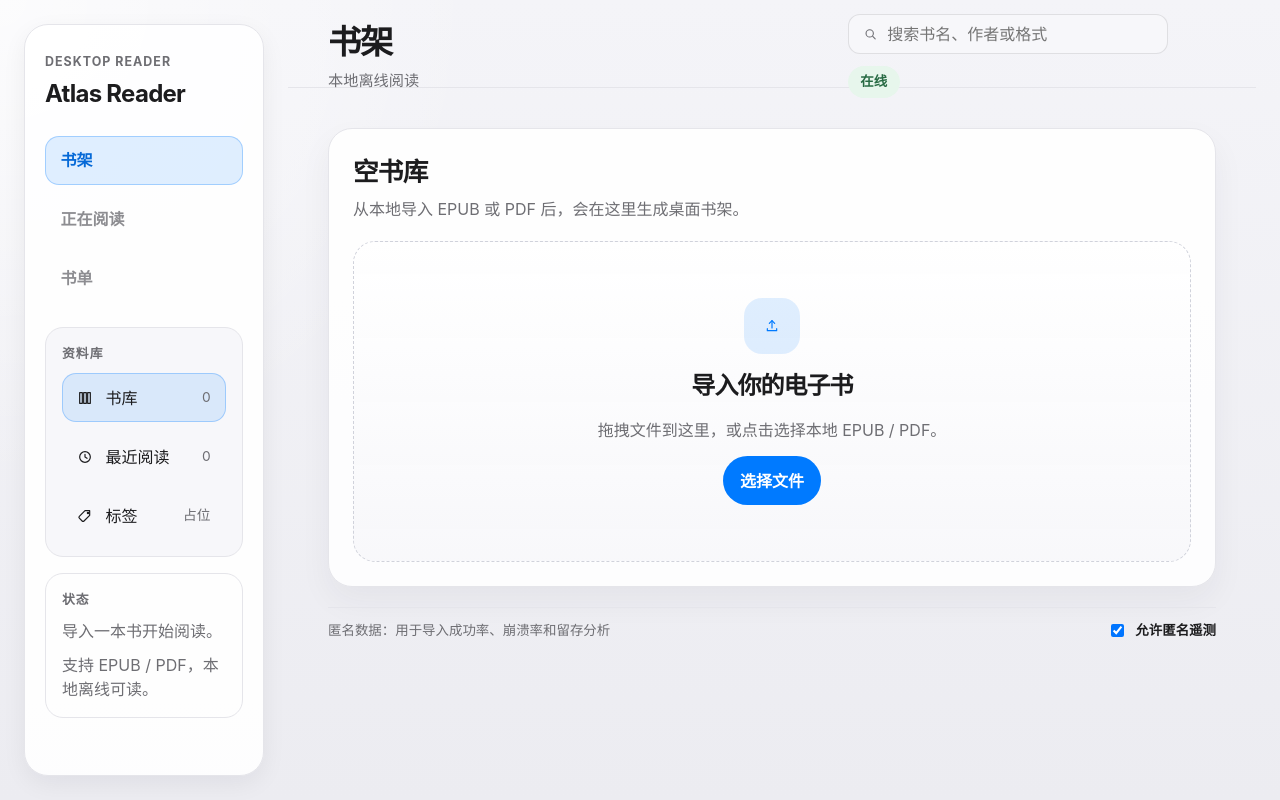
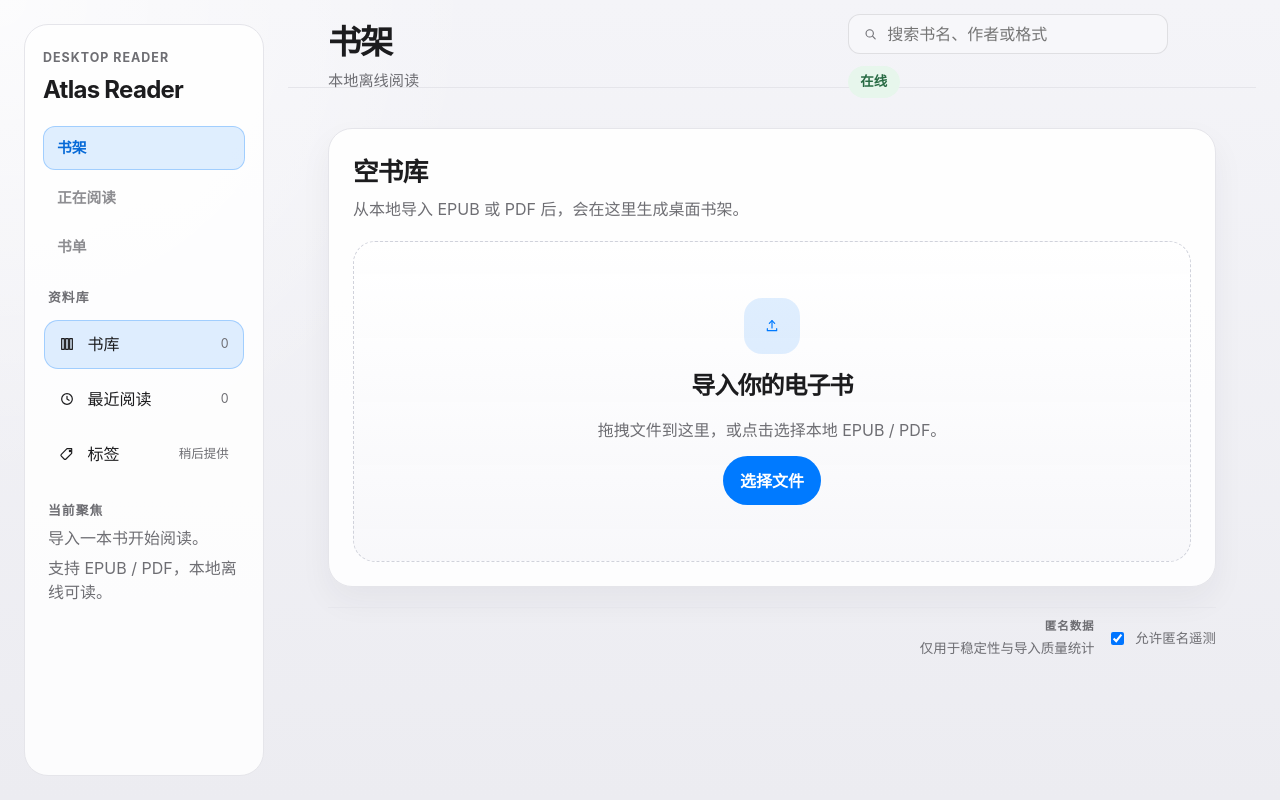
Before and after one commit to Quentinbest/ebook-reader-web-mvp, a React (Vite) app: page /library in a window 1280 px wide. Built offline with nearby package versions, Linux system fonts and the light colour scheme.

Commit message:
refactor(desktop): soften library navigation chrome

```diff
--- a/src/components/TelemetryNotice.tsx
+++ b/src/components/TelemetryNotice.tsx
@@ -1,12 +1,20 @@
 type TelemetryNoticeProps = {
   value: boolean;
   onChange: (next: boolean) => Promise<void>;
+  variant?: "default" | "compact";
 };
 
-export default function TelemetryNotice({ value, onChange }: TelemetryNoticeProps): JSX.Element {
+export default function TelemetryNotice({
+  value,
+  onChange,
+  variant = "default"
+}: TelemetryNoticeProps): JSX.Element {
   return (
-    <div className="telemetry-notice">
-      <p>匿名数据：用于导入成功率、崩溃率和留存分析</p>
+    <div className={`telemetry-notice ${variant === "compact" ? "telemetry-notice--compact" : ""}`.trim()}>
+      <div className="telemetry-notice__copy">
+        <strong>匿名数据</strong>
+        <p>{variant === "compact" ? "仅用于稳定性与导入质量统计" : "用于导入成功率、崩溃率和留存分析"}</p>
+      </div>
       <label>
         <input
           type="checkbox"
--- a/src/pages/LibraryPage.tsx
+++ b/src/pages/LibraryPage.tsx
@@ -138,7 +138,7 @@ export default function LibraryPage(): JSX.Element {
       }
       sidebar={
         <>
-          <section className="books-sidebar-group" aria-label="书架分组">
+          <section className="books-sidebar-group books-sidebar-group--library-nav" aria-label="书架分组">
             <h2>资料库</h2>
             <button
               type="button"
@@ -165,16 +165,16 @@ export default function LibraryPage(): JSX.Element {
             >
               <TagIcon />
               标签
-              <span>占位</span>
+              <span>稍后提供</span>
             </button>
           </section>
 
-          <section className="books-sidebar-group books-sidebar-group--muted">
-            <h2>状态</h2>
+          <section className="books-sidebar-group books-sidebar-group--library-status books-sidebar-group--muted">
+            <h2>当前聚焦</h2>
             {currentBook ? (
               <>
                 <p className="books-sidebar-group__title">{currentBook.title}</p>
-                <p>{currentBookProgress}% 已读</p>
+                <p>{currentBookProgress}% 已读 · {currentBook.author || "未知作者"}</p>
               </>
             ) : (
               <p>导入一本书开始阅读。</p>
@@ -201,6 +201,7 @@ export default function LibraryPage(): JSX.Element {
             </section>
 
             <TelemetryNotice
+              variant="compact"
               value={telemetryOptIn}
               onChange={async (next) => {
                 setOptIn(next);
@@ -242,6 +243,7 @@ export default function LibraryPage(): JSX.Element {
             )}
 
             <TelemetryNotice
+              variant="compact"
               value={telemetryOptIn}
               onChange={async (next) => {
                 setOptIn(next);
--- a/src/styles/app.css
+++ b/src/styles/app.css
@@ -195,6 +195,19 @@ textarea {
   box-shadow: var(--books-shadow-sm);
 }
 
+.telemetry-notice__copy {
+  display: grid;
+  gap: 4px;
+}
+
+.telemetry-notice__copy strong {
+  font-size: 0.76rem;
+  font-weight: 700;
+  letter-spacing: 0.08em;
+  text-transform: uppercase;
+  color: var(--books-text-secondary);
+}
+
 .telemetry-notice p {
   margin: 0;
   color: var(--books-text-secondary);
@@ -213,6 +226,29 @@ textarea {
   width: auto;
 }
 
+.telemetry-notice--compact {
+  align-items: center;
+  gap: 12px;
+}
+
+.telemetry-notice--compact .telemetry-notice__copy {
+  gap: 2px;
+}
+
+.telemetry-notice--compact .telemetry-notice__copy strong {
+  font-size: 0.72rem;
+}
+
+.telemetry-notice--compact p {
+  font-size: 0.82rem;
+}
+
+.telemetry-notice--compact label {
+  font-size: 0.84rem;
+  font-weight: 560;
+  color: var(--books-text-secondary);
+}
+
 @media (max-width: 900px) {
   .telemetry-notice {
     flex-direction: column;
--- a/src/styles/library.css
+++ b/src/styles/library.css
@@ -291,12 +291,17 @@
 }
 
 .books-library > .telemetry-notice {
-  padding: 12px 0 0;
+  justify-content: flex-end;
+  padding: 10px 0 0;
   border: 0;
-  border-top: 1px solid color-mix(in srgb, var(--books-border) 86%, transparent);
+  border-top: 1px solid color-mix(in srgb, var(--books-border) 72%, transparent);
   border-radius: 0;
   background: transparent;
   box-shadow: none;
+}
+
+.books-library > .telemetry-notice .telemetry-notice__copy {
+  justify-items: end;
 }
 
 .books-library > .telemetry-notice p,
--- a/src/styles/shell.css
+++ b/src/styles/shell.css
@@ -203,6 +203,57 @@
   padding: var(--books-content-padding) var(--books-content-padding) var(--books-content-padding);
 }
 
+.books-shell--library .books-sidebar {
+  gap: 18px;
+  padding: 24px 18px;
+  background: color-mix(in srgb, var(--books-background) 82%, rgba(255, 255, 255, 0.2));
+  box-shadow: none;
+}
+
+.books-shell--library .books-sidebar__nav {
+  gap: 6px;
+}
+
+.books-shell--library .books-sidebar__nav a,
+.books-shell--library .books-sidebar__nav span {
+  min-height: 40px;
+  padding: 0.62rem 0.82rem;
+  border-radius: 12px;
+  font-size: 0.92rem;
+}
+
+.books-shell--library .books-sidebar__content {
+  gap: 12px;
+}
+
+.books-shell--library .books-sidebar-group {
+  padding: 14px;
+  border-radius: 16px;
+  background: color-mix(in srgb, var(--books-surface) 76%, transparent);
+}
+
+.books-shell--library .books-sidebar-group--library-nav {
+  gap: 6px;
+  padding: 0;
+  background: transparent;
+  border-color: transparent;
+}
+
+.books-shell--library .books-sidebar-group--library-nav h2 {
+  padding: 0 4px 6px;
+}
+
+.books-shell--library .books-sidebar-group--library-status {
+  gap: 6px;
+  padding: 8px 4px 0;
+  background: transparent;
+  border-color: transparent;
+}
+
+.books-shell--library .books-sidebar-group__button span:last-child {
+  font-size: 0.78rem;
+}
+
 .books-shell--reader .books-toolbar,
 .books-shell--notes .books-toolbar {
   gap: 16px;
```
